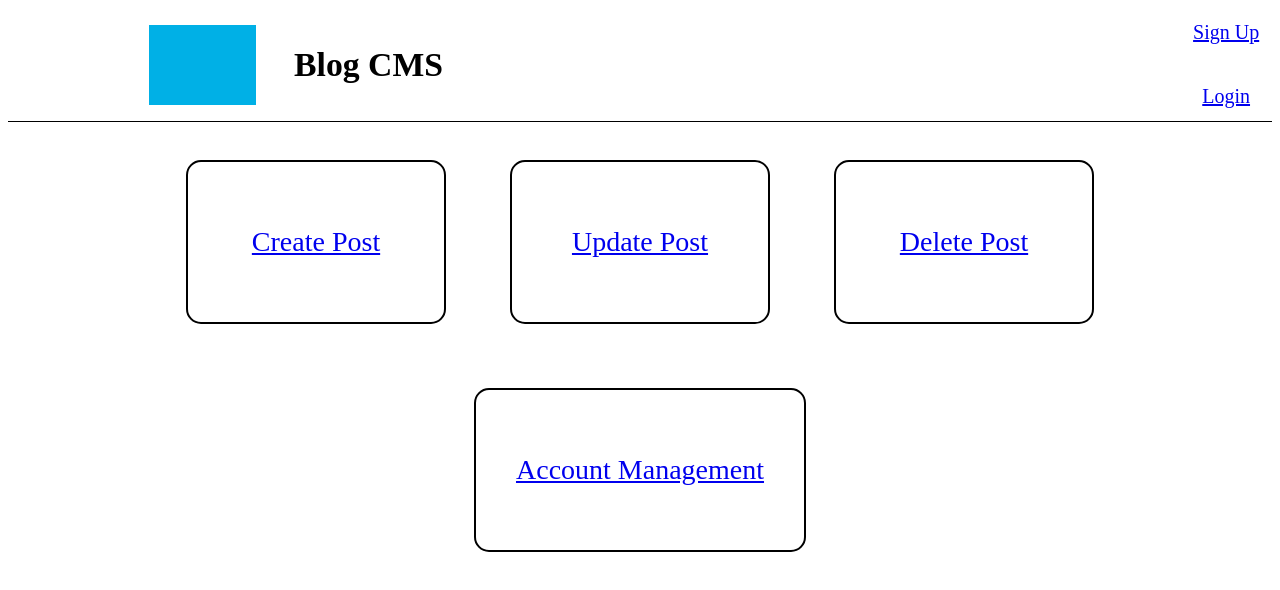
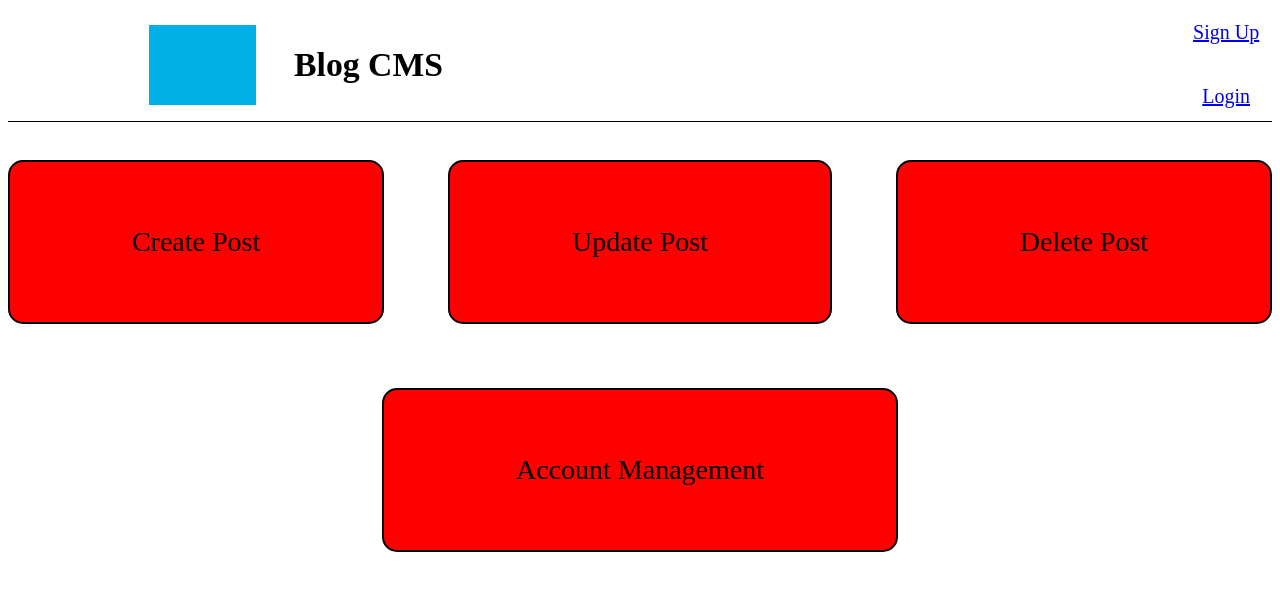
Before and after one commit to DutsAndrew/blog-cms, a Next.js app: page / in a window 1280 px wide. Shown: the top 590 px of the page. Built offline with nearby package versions, Linux system fonts and the light colour scheme; grey boxes are pictures that could not be loaded.

Commit message:
non-authorized users cannot open CRUD forms

```diff
--- a/app/Header/Header.tsx
+++ b/app/Header/Header.tsx
@@ -14,6 +14,7 @@ const Header = () => {
   });
 
   useEffect(() => {
+    // on header mount check for token and then display the correct header
     checkForToken();
   }, []);
 
--- a/app/page.module.css
+++ b/app/page.module.css
@@ -21,7 +21,21 @@
   border-radius: 15px;
 }
 
-.operationContainer:hover {
+.notAuthorizedCards {
+  display: flex;
+  flex: auto;
+  justify-content: center;
+  align-items: center;
+  max-width: 40vw;
+  min-width: 20vw;
+  max-height: 40vh;
+  min-height: 20vh;
+  border: 2px solid black;
+  border-radius: 15px;
+  background-color: red;
+}
+
+.operationContainer:hover, .notAuthorizedCards:hover {
   cursor: pointer;
   transform: scale(0.98);
   border: 3px solid black;
--- a/app/page.tsx
+++ b/app/page.tsx
@@ -7,6 +7,32 @@ import Header from './Header/Header';
 import { use, useEffect, useState } from 'react';
 
 export default function Home() {
+
+  const [auth, setAuth] = useState({
+    token: false,
+  });
+
+  useEffect(() => {
+    // on header mount check for token and then display the correct header
+    checkForToken();
+  }, []);
+
+  const checkForToken = () => {
+    const token = typeof window !== 'undefined' ? window.sessionStorage.getItem("token") : false;
+    if (token) {
+      setAuth({
+        token: true,
+      });
+    } else {
+      setAuth({
+        token: false,
+      });
+    };
+  };
+
+  const handleNotAuthorizedCardsClick = () => {
+    alert('You are not signed in and therefore cannot perform post managing actions; please create an account and or login before attempting again');
+  };
 
   const crudOperations = [
     {
@@ -27,6 +53,7 @@ export default function Home() {
     },
   ];
 
+  if (auth.token === true) {
     return (
       <>
         <Header />
@@ -44,5 +71,25 @@ export default function Home() {
           })}
         </main>
       </>
-  )
+    );
+  } else {
+    return (
+      <>
+        <Header />
+        <main className={styles.cmsCardsContainer}>
+          {crudOperations.map((operation) => {
+            return <div
+              className={styles.notAuthorizedCards}
+              key={uniqid()}
+              onClick={() => handleNotAuthorizedCardsClick()}
+            >
+              <p className={styles.operationText}>
+                {operation.title}
+              </p>
+            </div>
+          })}
+        </main>
+      </>
+    );
+  };
 }
```
Lines whose indentation alone changed are shown as unchanged.
